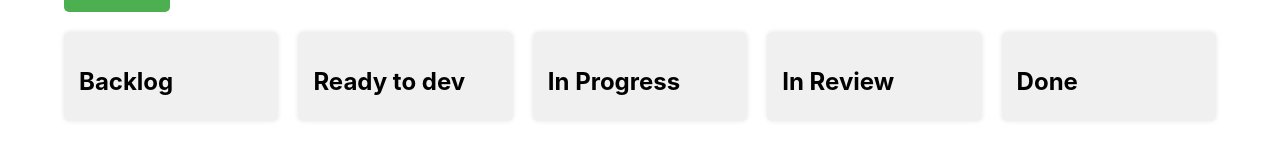
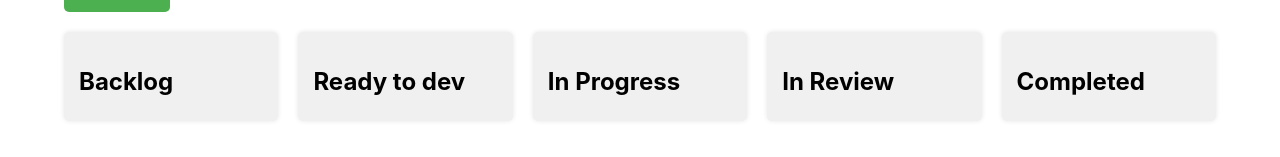
Before and after one commit to NicolaePaulGeambazu/TaskManagement, a React (Create React App) app: page / in a window 1280 px wide. Shown: the part 158-315 px from the top of the page. Built offline with nearby package versions, Linux system fonts and the light colour scheme.

Commit message:
add read me

```diff
--- a/src/component/Modal/TaskModal.tsx
+++ b/src/component/Modal/TaskModal.tsx
@@ -99,7 +99,7 @@ const TaskModal = ({ isOpen, onRequestClose, onAddTask, onEditTask, taskToEdit }
             </WrapperInline>
             <DataEntry label="Title" value={title} onChange={setTitle} placeholder="Enter title" error={errors.title} />
             <DataEntry label="Description" value={description} onChange={setDescription} placeholder="Enter description" error={errors.description} />
-            <Dropdown label="Status" value={status} onChange={setStatus} options={['None', 'Backlog', 'Ready to dev', 'In progress', 'In review', 'Done']} error={errors.status} />
+            <Dropdown label="Status" value={status} onChange={setStatus} options={['None', 'Backlog', 'Ready to dev', 'In progress', 'In review', 'Completed']} error={errors.status} />
             <AddTicketButton onClick={taskToEdit ? handleEditTask : handleAddTask}>
               {taskToEdit ? 'Edit Task' : 'Add Task'}
             </AddTicketButton>
--- a/src/component/TaskGrid/TaskGrid.tsx
+++ b/src/component/TaskGrid/TaskGrid.tsx
@@ -52,7 +52,7 @@ const TaskGrid = () => {
         <TaskColumn title="Ready to dev" tasks={tasks} status="Ready to dev" onEditTask={handleEditTask} onDeleteTask={handleDeleteTask} onCompletionTask={handleOnCompletionTask}/>
         <TaskColumn title="In Progress" tasks={tasks} status="In progress" onEditTask={handleEditTask} onDeleteTask={handleDeleteTask} onCompletionTask={handleOnCompletionTask}/>
         <TaskColumn title="In Review" tasks={tasks} status="In review" onEditTask={handleEditTask} onDeleteTask={handleDeleteTask} onCompletionTask={handleOnCompletionTask}/>
-        <TaskColumn title="Done" tasks={tasks} status="Done" onEditTask={handleEditTask} onDeleteTask={handleDeleteTask} />
+        <TaskColumn title="Completed" tasks={tasks} status="Completed" onEditTask={handleEditTask} onDeleteTask={handleDeleteTask} />
       </GridContainer>
       <TaskModal
         isOpen={isModalOpen}
--- a/src/redux/taskSlice.tsx
+++ b/src/redux/taskSlice.tsx
@@ -39,7 +39,7 @@ const tasksSlice = createSlice({
       const index = state.tasks.findIndex((task) => task.id === id);
 
       if (index !== -1) {
-        state.tasks[index] = { ...state.tasks[index], status: 'Done' };
+        state.tasks[index] = { ...state.tasks[index], status: 'Completed' };
       }
       localStorage.setItem('tasks', JSON.stringify(state));
     },
```
Also changed, not shown: 1 other file (tests, documents, lock files or other folders).
